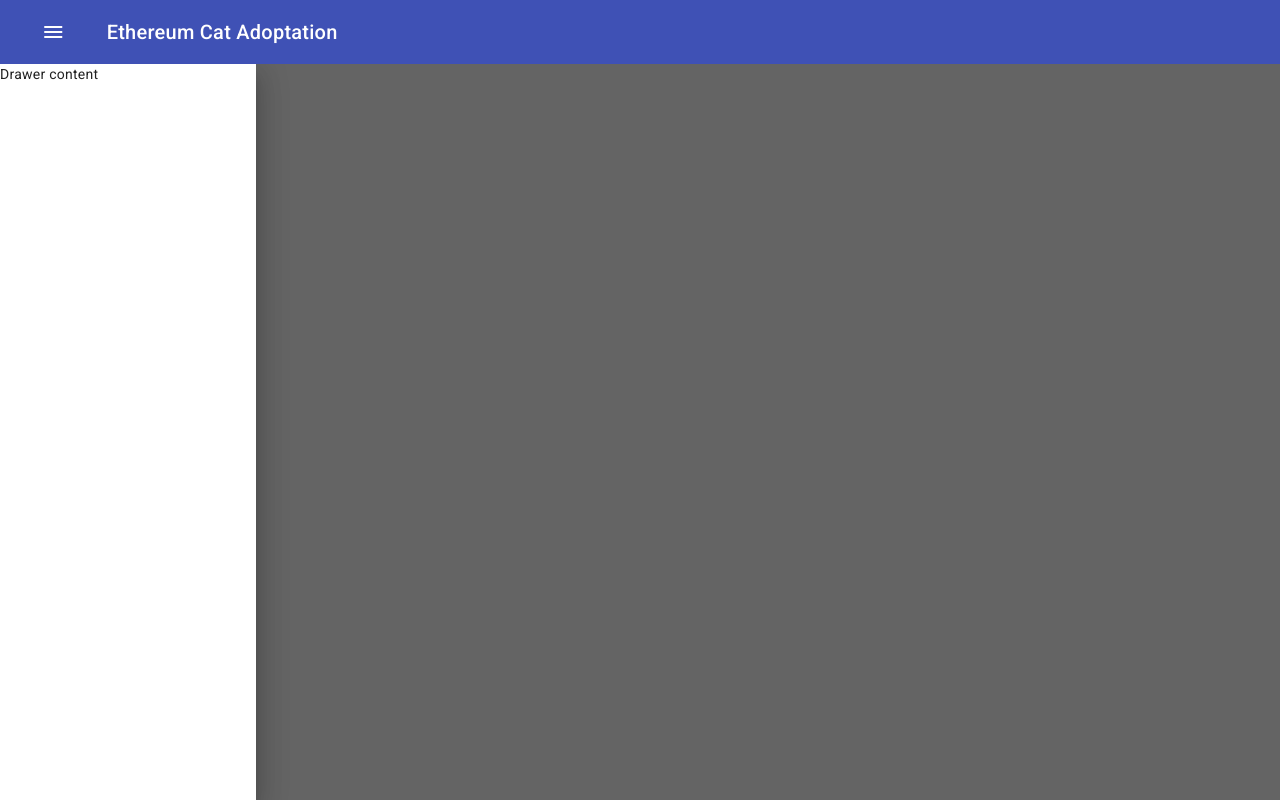
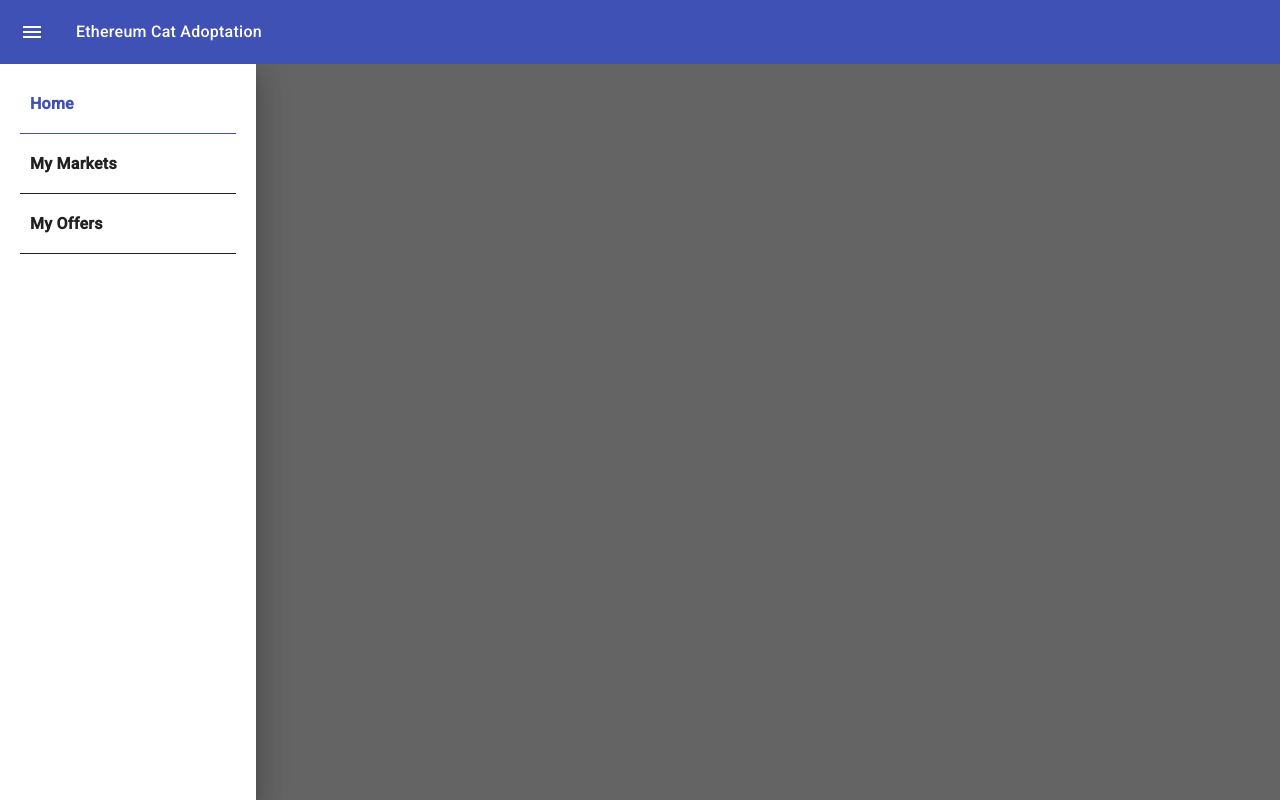
Before and after one commit to Nowpngs/ethereum-cat-adoptation, an Angular app in the folder frontend/: page / in a window 1280 px wide. Both pictures are taken after a click on the button "menu". Built offline with nearby package versions, Linux system fonts and the light colour scheme.

Commit message:
FE: create the sidebar UI

```diff
--- /dev/null
+++ b/frontend/src/app/constants/api.constants.ts
@@ -0,0 +1,3 @@
+const BASE_URL = 'http://localhost:3000/api';
+
+export const BACKEND_API = {};
--- /dev/null
+++ b/frontend/src/app/constants/side-bar.constants.ts
@@ -0,0 +1,27 @@
+import { Features } from '../models/core.models';
+
+export const PUBLIC_FEATURES: Features[] = [
+  {
+    featureName: 'Home',
+    icon: '',
+    featureUrl: '',
+  },
+];
+
+export const USER_FEATURES: Features[] = [
+  {
+    featureName: 'Home',
+    icon: '',
+    featureUrl: '',
+  },
+  {
+    featureName: 'My Markets',
+    icon: '',
+    featureUrl: '/markets',
+  },
+  {
+    featureName: 'My Offers',
+    icon: '',
+    featureUrl: '/offers',
+  },
+];
--- /dev/null
+++ b/frontend/src/app/models/core.models.ts
@@ -0,0 +1,5 @@
+export interface Features {
+  featureName: string;
+  icon: string;
+  featureUrl: string;
+}
--- a/frontend/src/app/modules/core/layout/base-layout/base-layout.component.html
+++ b/frontend/src/app/modules/core/layout/base-layout/base-layout.component.html
@@ -4,7 +4,7 @@
     <mat-drawer class="side-bar"
         #drawer
         over>
-      Drawer content
+      <app-sidebar></app-sidebar>
     </mat-drawer>
     <mat-drawer-content>
       testtt
--- a/frontend/src/app/modules/core/layout/header/header.component.html
+++ b/frontend/src/app/modules/core/layout/header/header.component.html
@@ -2,9 +2,9 @@
   <mat-toolbar color="primary">
     <button mat-icon-button
         (click)="onToggleSidenav()"
-        class="w-1/12 flex items-center justify-center">
+        class="px-5 flex items-center justify-center">
       <mat-icon>menu</mat-icon>
     </button>
-    <span class="py-5">Ethereum Cat Adoptation</span>
+    <span class="pl-3 py-5 text-base">Ethereum Cat Adoptation</span>
   </mat-toolbar>
 </div>
--- a/frontend/src/app/modules/core/layout/sidebar/sidebar.component.html
+++ b/frontend/src/app/modules/core/layout/sidebar/sidebar.component.html
@@ -1 +1,9 @@
-<p>sidebar works!</p>
+<div class="sidebar-content">
+  <ng-container *ngFor="let eachFeature of features">
+    <div class="sidebar-feature"
+        [ngClass]="{'active': isSelected(eachFeature.featureUrl)}"
+        (click)="goToLink(eachFeature.featureUrl)">
+      <div class="sidebar-title">{{ eachFeature.featureName}}</div>
+    </div>
+  </ng-container>
+</div>
--- a/frontend/src/app/modules/core/layout/sidebar/sidebar.component.scss
+++ b/frontend/src/app/modules/core/layout/sidebar/sidebar.component.scss
@@ -0,0 +1,33 @@
+.sidebar-content {
+  width: 100%;
+  height: 100%;
+  padding-top: 10px;
+  padding-bottom: 10px;
+  padding-left: 20px;
+  padding-right: 20px;
+
+  .sidebar-feature {
+    width: 100%;
+    height: 60px;
+    padding: 10px;
+    display: flex;
+    align-items: center;
+    border-bottom: 1px solid;
+
+    &.active {
+      color: var(--primary-color);
+      border-color: var(--primary-color);
+    }
+
+    &:hover {
+      color: var(--primary-color);
+      border-color: var(--primary-color);
+      cursor: pointer;
+    }
+
+    .sidebar-title {
+      font-size: 1rem;
+      font-weight: 600;
+    }
+  }
+}
--- a/frontend/src/app/modules/core/layout/sidebar/sidebar.component.ts
+++ b/frontend/src/app/modules/core/layout/sidebar/sidebar.component.ts
@@ -1,10 +1,26 @@
 import { Component } from '@angular/core';
+import { Router } from '@angular/router';
+import { USER_FEATURES } from 'src/app/constants/side-bar.constants';
+import { Features } from 'src/app/models/core.models';
 
 @Component({
   selector: 'app-sidebar',
   templateUrl: './sidebar.component.html',
-  styleUrls: ['./sidebar.component.scss']
+  styleUrls: ['./sidebar.component.scss'],
 })
 export class SidebarComponent {
+  features: Features[] = USER_FEATURES;
 
+  constructor(private router: Router) {}
+
+  isSelected(featureUrl: string): boolean {
+    if (featureUrl === '') {
+      return this.router.url === '/';
+    }
+    return this.router.url.includes(featureUrl);
+  }
+
+  goToLink(featureUrl: string) {
+    this.router.navigate([featureUrl]);
+  }
 }
--- a/frontend/src/styles.scss
+++ b/frontend/src/styles.scss
@@ -3,5 +3,18 @@
 @import 'tailwindcss/utilities';
 
 @import "~@angular/material/prebuilt-themes/indigo-pink.css";
-html, body { height: 100%; }
-body { margin: 0; font-family: Roboto, "Helvetica Neue", sans-serif; }
+
+:root {
+    --primary-color: #3f51b5;
+}
+
+
+html,
+body {
+    height: 100%;
+}
+
+body {
+    margin: 0;
+    font-family: Roboto, "Helvetica Neue", sans-serif;
+}
```
